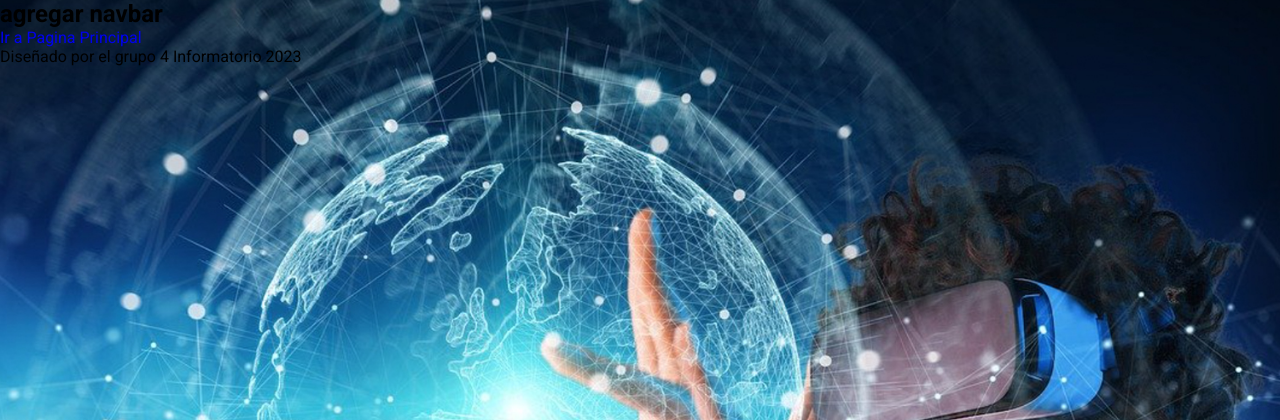
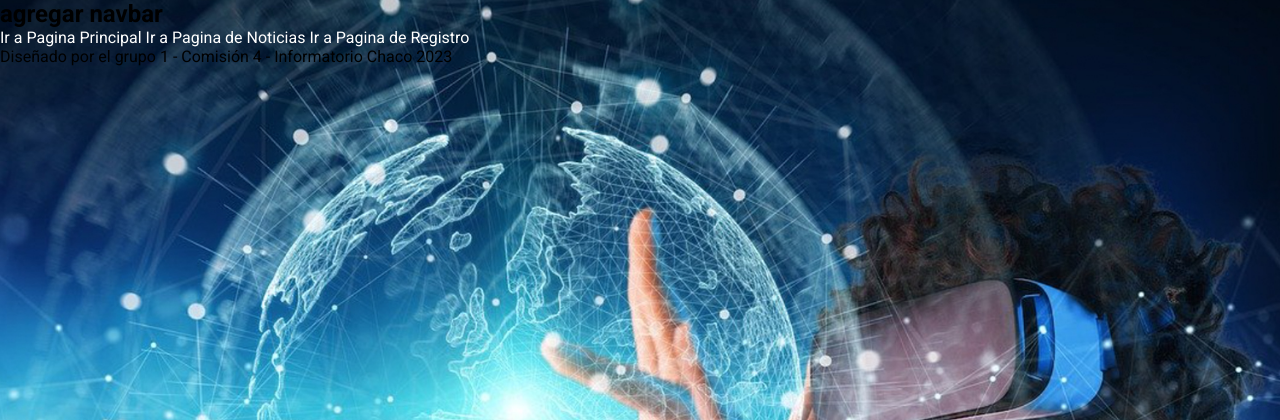
Before and after one commit to pablogiordanog/proyecto_final, a Django app: page /noticias/ in a window 1280 px wide. Shown: the top 420 px of the page. Run offline with Django 4.2, Linux system fonts and the light colour scheme.

Commit message:
/cambie de número el grupo y agregue la comisión

```diff
--- a/metaverso/static/css/base.css
+++ b/metaverso/static/css/base.css
@@ -20,3 +20,6 @@ main{
     text-decoration: none;
     font-family: 'Roboto', sans-serif;
 }
+a {
+    color:#fff;
+}
--- a/metaverso/templates/base.html
+++ b/metaverso/templates/base.html
@@ -28,7 +28,7 @@
             {% endblock %}
         </div>
         <footer>
-            Diseñado por el grupo 4 Informatorio 2023
+            Diseñado por el grupo 1 - Comisión 4 - Informatorio Chaco 2023
         <footer>
     </body>
 </html>
--- a/metaverso/templates/index.html
+++ b/metaverso/templates/index.html
@@ -4,7 +4,5 @@
 {% endblock %}
 
 {% block contenido %}
-    <a href="{% url 'noticias' %}">Ir a Pagina de Noticias</a>
-    <br>
-    <a href="{% url 'registro' %}">Ir a Pagina de Registro</a>
+
 {% endblock %}
--- a/metaverso/templates/navbar.html
+++ b/metaverso/templates/navbar.html
@@ -2,4 +2,6 @@
 <nav>
   <h1>agregar navbar</h1>
   <a href="{% url 'inicio' %}">Ir a Pagina Principal</a>
+  <a href="{% url 'noticias' %}">Ir a Pagina de Noticias</a>
+  <a href="{% url 'registro' %}">Ir a Pagina de Registro</a>
 </nav>
```
